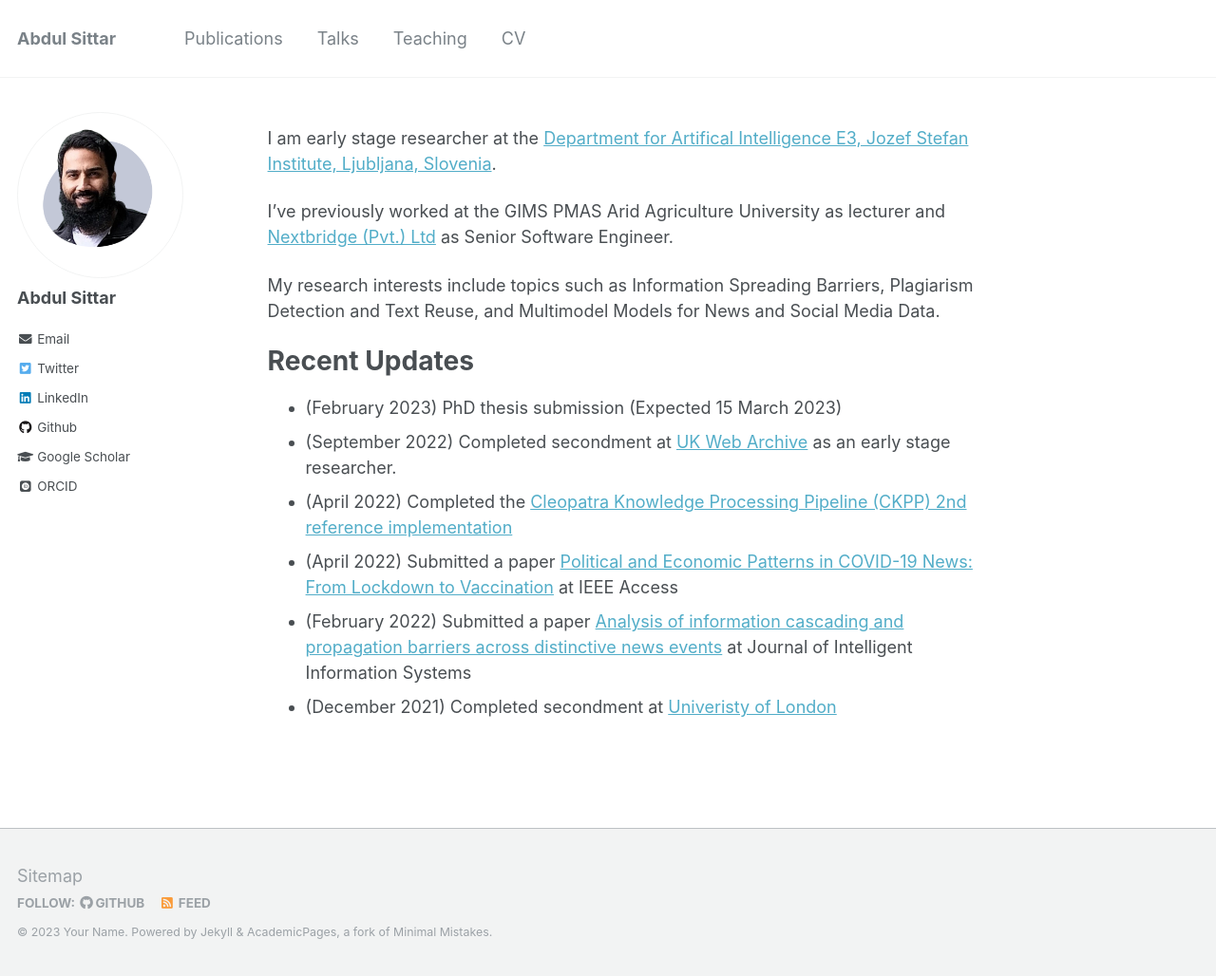
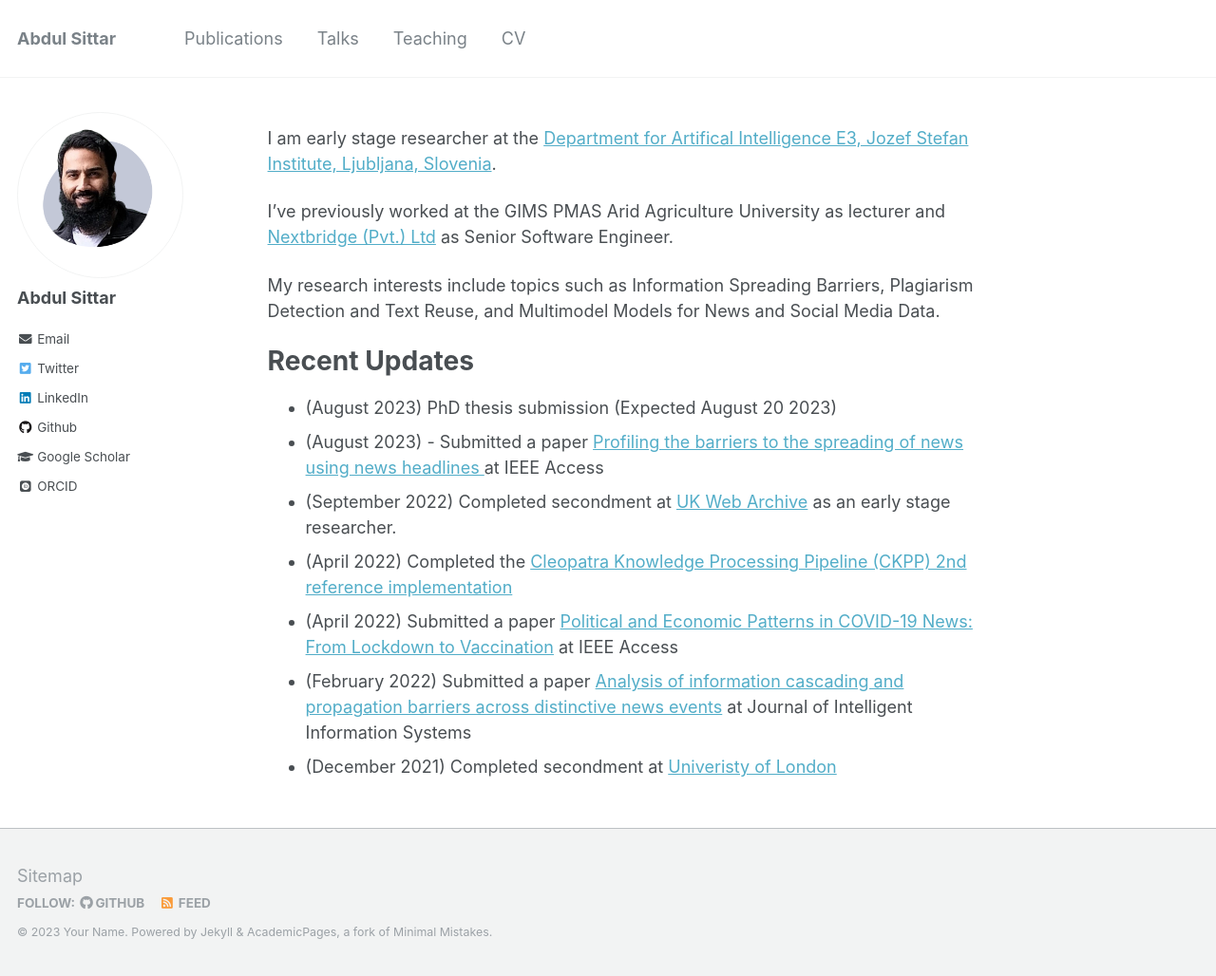
Before and after one commit to abdulsittar/abdulsittar.github.io, a Jekyll site: the page built from _pages/about.md, in a window 1280 px wide and 1028 px high. Shown: the whole window at 95% size. Built offline with Jekyll 4.4.1, drawn with Linux system fonts in a browser that asks for light colours; some web fonts are replaced.

Commit message:
Update about.md

```diff
--- a/_pages/about.md
+++ b/_pages/about.md
@@ -16,7 +16,8 @@ My research interests include topics such as  Information Spreading Barriers, Pl
 
 Recent Updates
 ======
-- (February 2023) PhD thesis submission (Expected 15 March 2023)
+- (August 2023) PhD thesis submission (Expected August 20 2023)
+- (August 2023) - Submitted a paper [Profiling the barriers to the spreading of news using news headlines ]([https://ieeexplore.ieee.org/document/9749092](https://www.frontiersin.org/articles/10.3389/frai.2023.1225213/abstract)) at IEEE Access
 - (September 2022) Completed secondment at [UK Web Archive](https://www.webarchive.org.uk/en/ukwa/) as an early stage researcher.
 - (April 2022) Completed the [Cleopatra Knowledge Processing Pipeline (CKPP) 2nd reference implementation](http://web.archive.org/web/20220419093637/http://cleopatra.ijs.si/ckpp/)
 - (April 2022) Submitted a paper [Political and Economic Patterns in COVID-19 News: From Lockdown to Vaccination](https://ieeexplore.ieee.org/document/9749092) at IEEE Access
```
